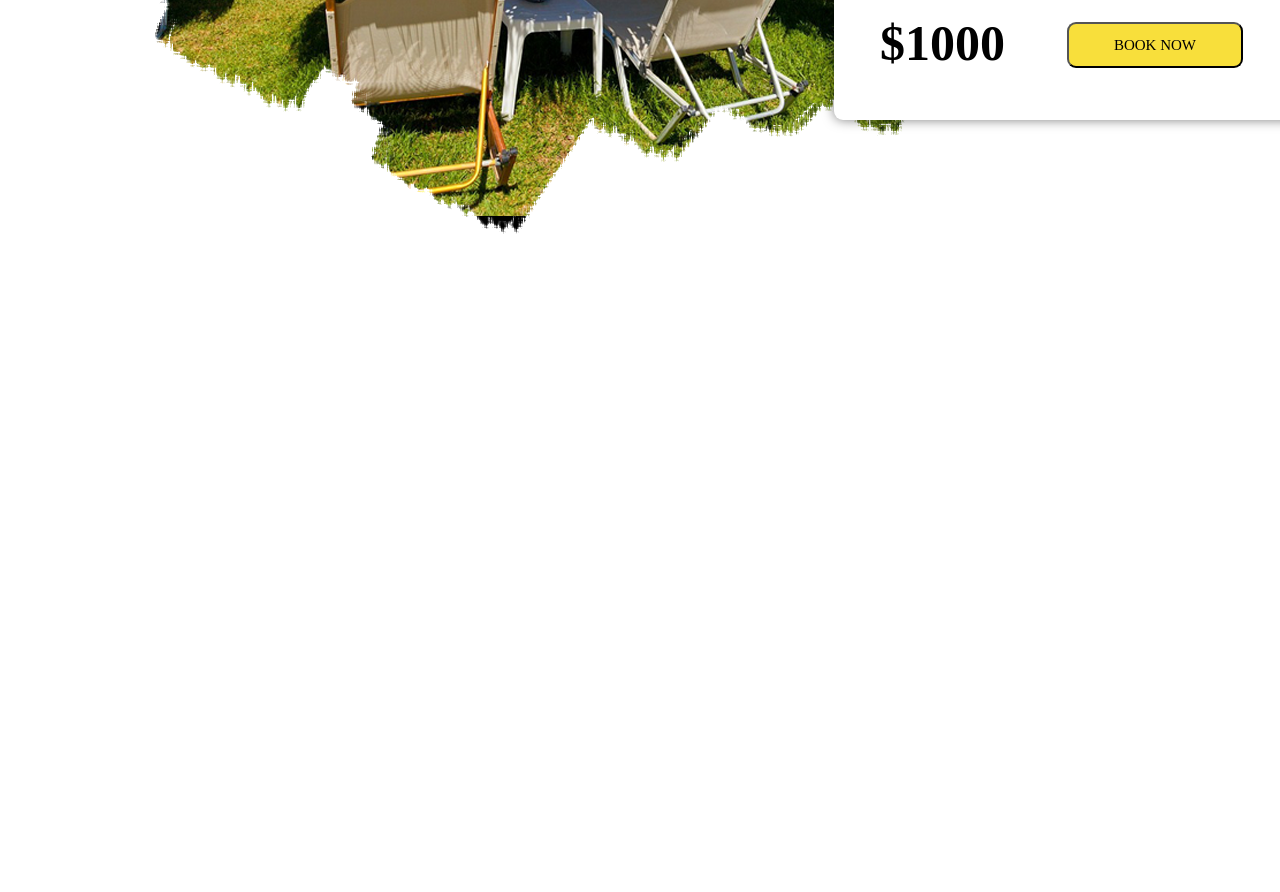
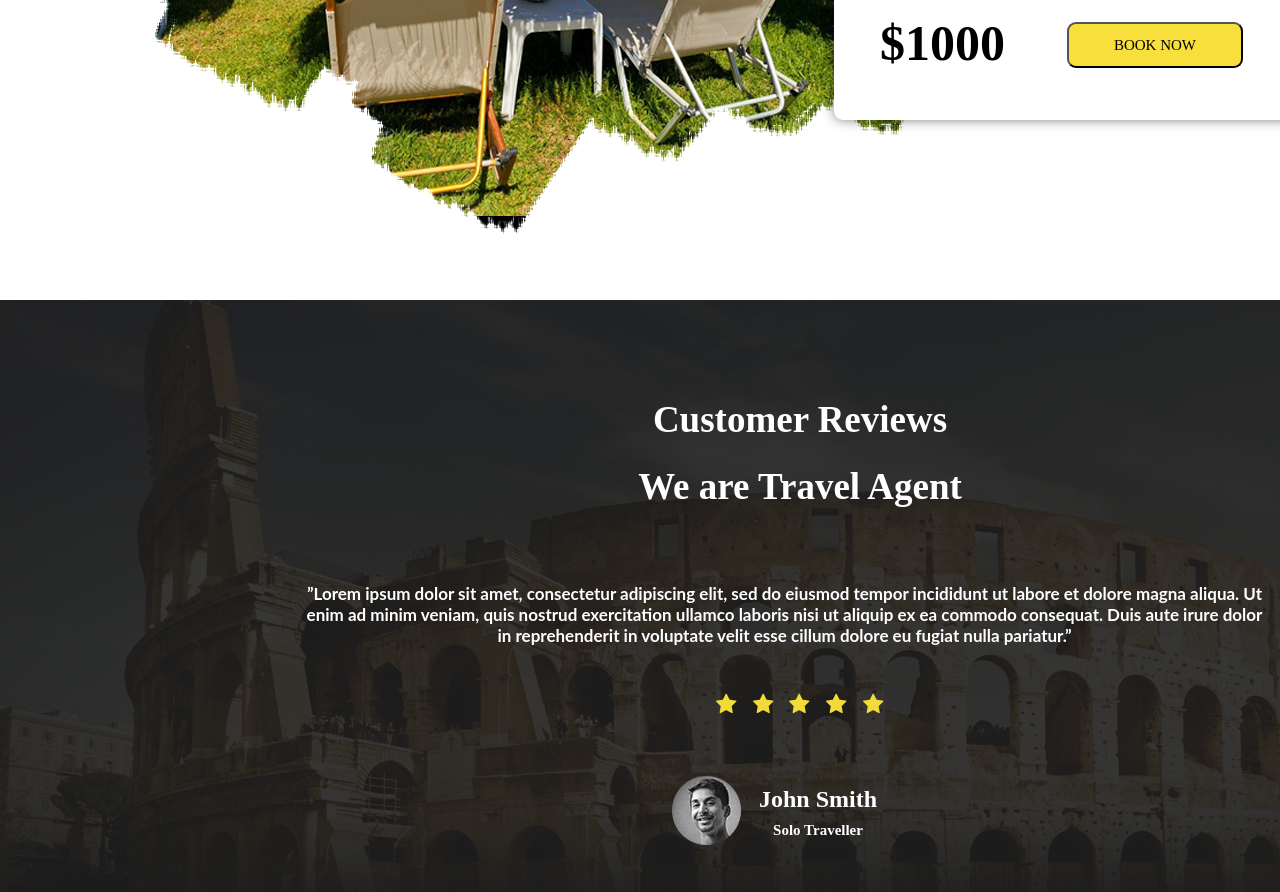
Before and after one commit to Khebnev/Exploore, a plain HTML site: page index.html in a window 1280 px wide. Shown: the part 6351-7243 px from the top of the page. Before the commit the page ends 6651 px from the top, so only its background shows below. Drawn offline with Linux system fonts and the light colour scheme.

Commit message:
Added block reviews

```diff
--- a/index.html
+++ b/index.html
@@ -548,7 +548,37 @@
                 </div>
             </div>
         </div>
-
+        <div class="content__reviews">
+            <div class="content__reviews-heading">
+                <div class="content__reviews-title">
+                    Customer Reviews
+                </div>
+                <div class="content__reviews-subtitle">
+                    We are Travel Agent
+                </div>
+            </div>
+            <div class="content__reviews-review">
+                <div class="content__reviews-text">
+                    ”Lorem ipsum dolor sit amet, consectetur adipiscing elit, sed do eiusmod tempor incididunt ut labore et dolore magna aliqua. Ut enim ad minim veniam, quis nostrud exercitation ullamco laboris nisi ut aliquip ex ea commodo consequat. Duis aute irure dolor in reprehenderit in voluptate velit esse cillum dolore eu fugiat nulla pariatur.”
+                </div>
+                <div class="content__reviews-rating">
+                    <img src="images/reviews-raiting.png" alt="raiting">
+                </div>
+            </div>
+            <div class="content__reviews-person">
+                <div class="content__reviews-ava">
+                    <img src="images/reviews-ava.png" alt="avatar">
+                </div>
+                <div class="content__reviews-information">
+                    <div class="context__reviews-name">
+                        John Smith
+                    </div>
+                    <div class="context__reviews-position">
+                        Solo Traveller
+                    </div>
+                </div>
+            </div>
+        </div>
 
 
     </div>
--- a/style.css
+++ b/style.css
@@ -1119,3 +1119,62 @@ best-deals__container{
     font-weight: 500;
     text-transform: uppercase;
 }
+
+/*content__reviews*/
+.content__reviews{
+    height: 592px;
+    width: 1600px;
+    background-image: url(images/reviews-bg.png);
+}
+.content__reviews-heading{
+    padding-top: 98px;
+    padding-bottom: 75px;
+    color: #fff;
+    text-align: center;
+}
+.content__reviews-title{
+    font: 37px Montserrat;
+    font-weight: 800;
+    margin-bottom: 24px;
+}
+.content__reviews-subtitle{
+    font: 37px Montserrat;
+    font-weight: 600;
+}
+.content__reviews-review{
+    text-align: center
+}
+.content__reviews-text{
+    font: 17px Lato;
+    font-weight: 700;
+    color: #fff;
+    width: 969px;
+    height: 74px;
+    margin-left: 300px;
+}
+.content__reviews-rating{
+    margin-top: 36px;
+    margin-bottom: 58px;
+}
+.content__reviews-person{
+    text-align: center;
+    margin-left: 42%;
+}
+.content__reviews-ava{
+    float: left;
+}
+.content__reviews-information{
+    margin-left: 18px;
+    float: left;
+    color: #fff;
+    margin-top: 10px;
+}
+.context__reviews-name{
+    font: 24px Montserrat;
+    font-weight: 800;
+    margin-bottom: 9px;
+}
+.context__reviews-position{
+    font: 15px Montserrat;
+    font-weight: 600;
+}
```
Also changed, not shown: images/reviews-ava.png (added), images/reviews-bg.png (added), images/reviews-raiting.png (added).
